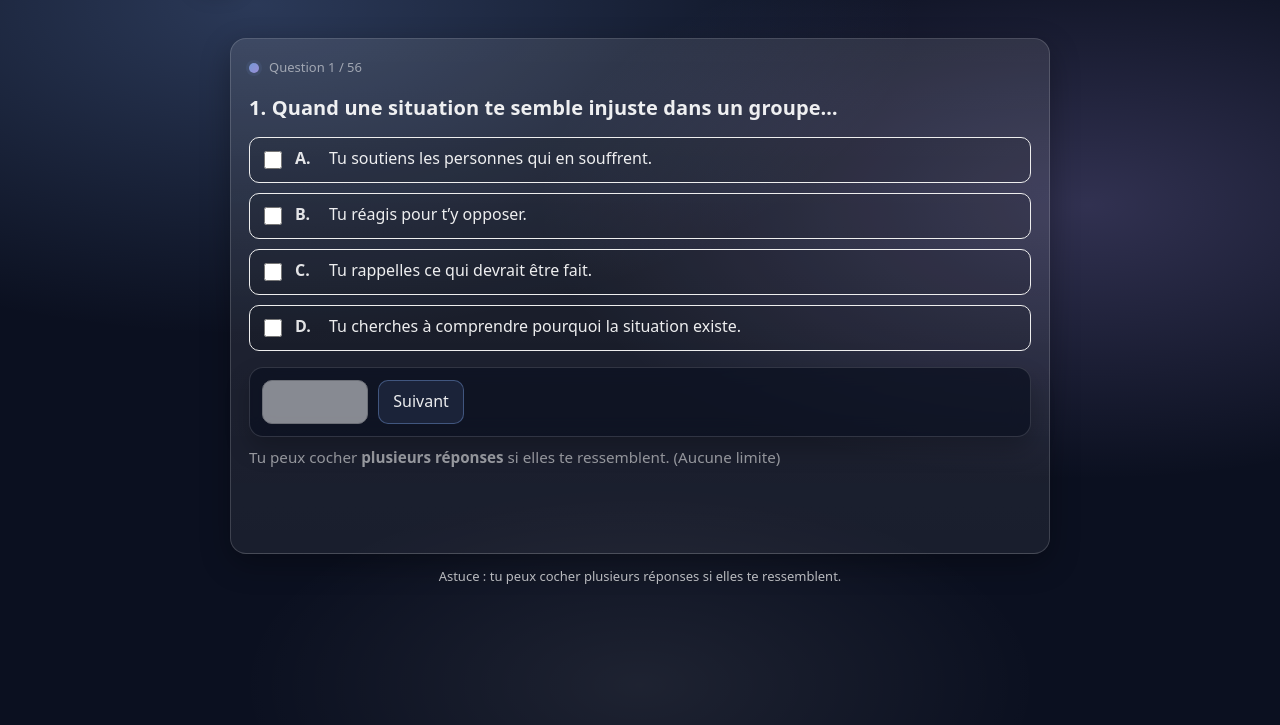
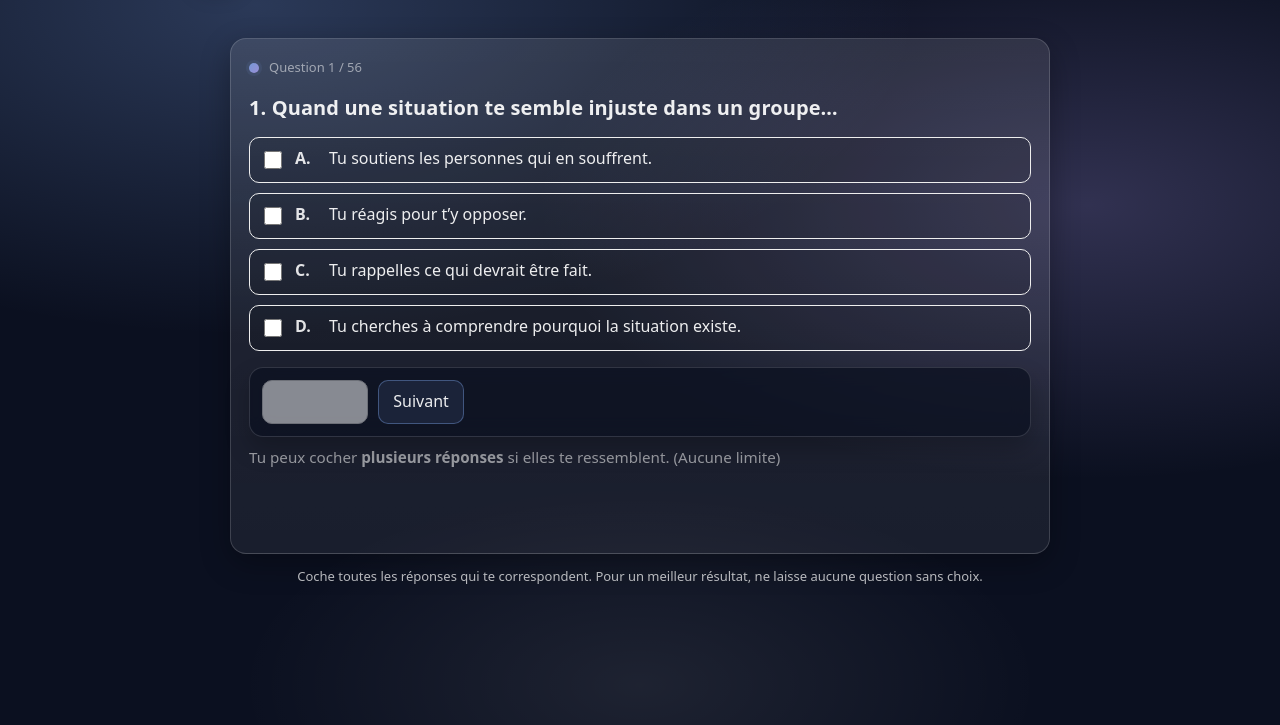
Before and after one commit to MonsieurCC/test-mythologie-2, a plain HTML site: page index.html in a window 1280 px wide. Shown: the part 75-800 px from the top of the page. Drawn offline with Linux system fonts and the light colour scheme.

Commit message:
Update footer text for clarity

```diff
--- a/index.html
+++ b/index.html
@@ -34,7 +34,7 @@
 
       <footer class="site-footer">
         <p>
-          Astuce : tu peux cocher plusieurs réponses si elles te ressemblent.
+          Coche toutes les réponses qui te correspondent. Pour un meilleur résultat, ne laisse aucune question sans choix.
         </p>
       </footer>
     </div>
```
